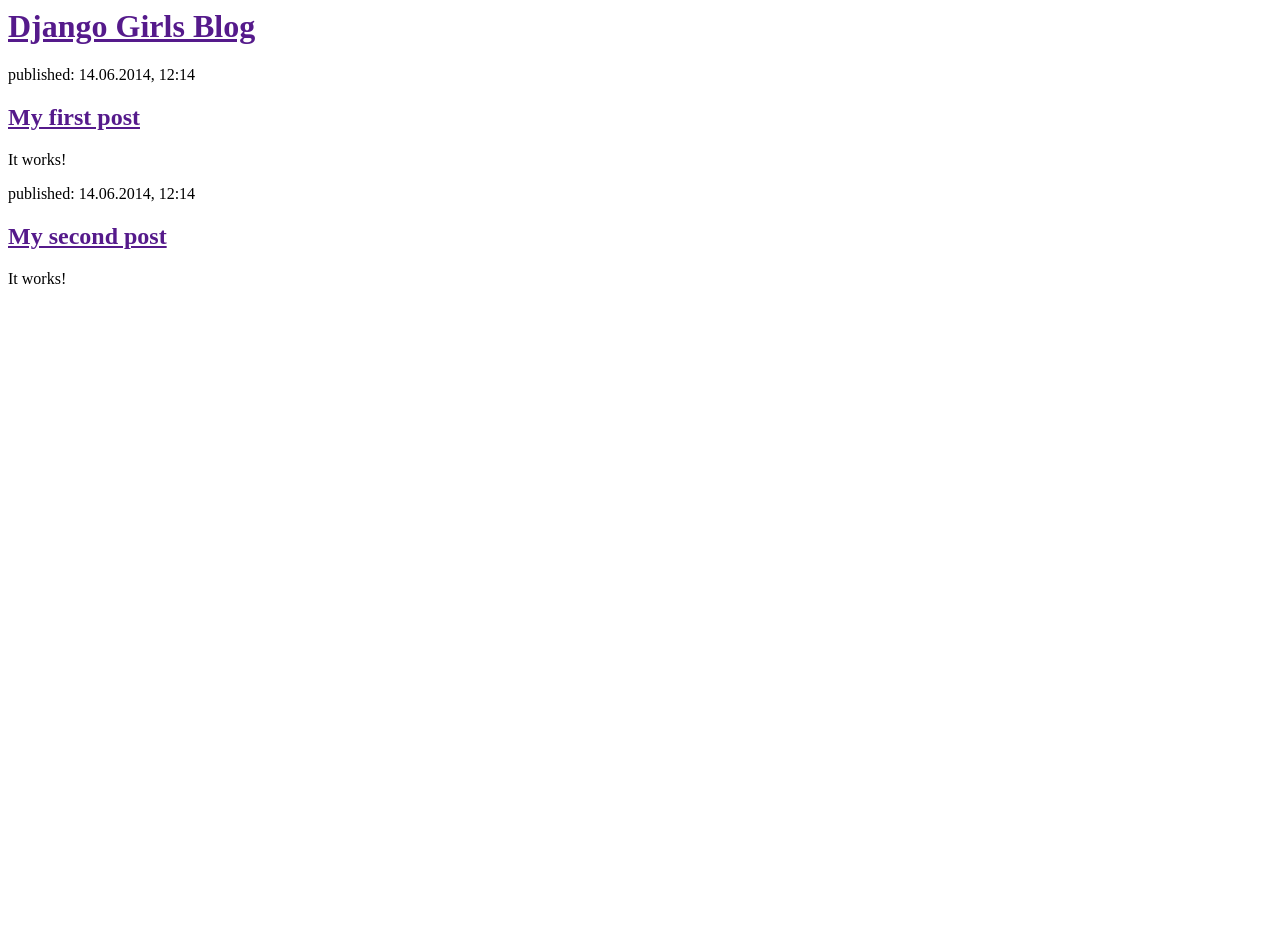
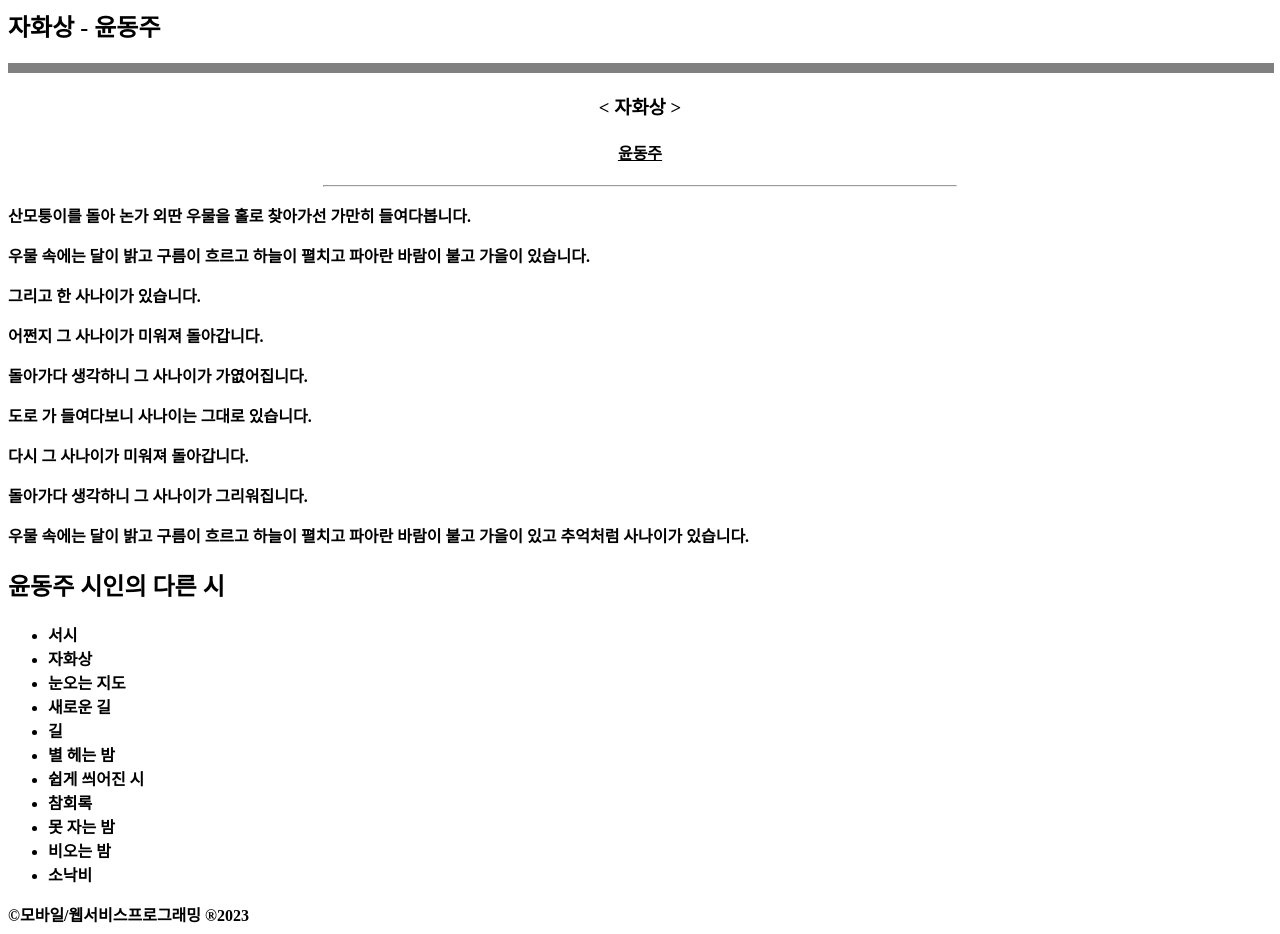
Before and after one commit to komg00/my-blog, a Django app: page / in a window 1280 px wide. Before the commit the page ends 284 px from the top, so only its background shows below. Run offline with Django 4.2, Linux system fonts and the light colour scheme.

Commit message:
Add assignment code

```diff
--- a/blog/templates/blog/post_list.html
+++ b/blog/templates/blog/post_list.html
@@ -1,22 +1,49 @@
 <html>
   <head>
-    <title>Django Girls blog</title>
+    <title>윤동주 - 자화상</title>
   </head>
   <body>
-    <div>
-      <h1><a href="">Django Girls Blog</a></h1>
-    </div>
+    <header>
+      <h2><b>자화상 - 윤동주</h2>
+    </header>
+    <section>
+      <hr size="10" align="center" width=100% noshade="noshade"></hr>
+      <center>
+        <h3> &lt; 자화상 &gt;</h3>
+        <h4><ins>윤동주</ins></h4>
+      </center>
+      <hr align="center" width="50%"></hr>
+      <p>산모퉁이를 돌아 논가 외딴 우물을 홀로 찾아가선 가만히 들여다봅니다.</p>
+      <p>우물 속에는 달이 밝고 구름이 흐르고 하늘이 펼치고 파아란 바람이 불고 가을이 있습니다.</p>
+      <p>그리고 한 사나이가 있습니다. </p>
+      <p>어쩐지 그 사나이가 미워져 돌아갑니다.</p>
+      <p>돌아가다 생각하니 그 사나이가 가엾어집니다.</p>
+      <p>도로 가 들여다보니 사나이는 그대로 있습니다.</p>
+      <p>다시 그 사나이가 미워져 돌아갑니다.</p>
+      <p>돌아가다 생각하니 그 사나이가 그리워집니다.</p>
+      <p>우물 속에는 달이 밝고 구름이 흐르고 하늘이 펼치고 파아란 바람이 불고 가을이 있고 추억처럼 사나이가
+        있습니다.</p>
+      <h2>윤동주 시인의 다른 시</h2>
+      <aiside>
+        <ul>
+          <li>서시</li>
+          <li>자화상</li>
+          <li>눈오는 지도</li>
+          <li>새로운 길</li>
+          <li>길</li>
+          <li>별 헤는 밤</li>
+          <li>쉽게 씌어진 시</li>
+          <li>참회록</li>
+          <li>못 자는 밤</li>
+          <li>비오는 밤</li>
+          <li>소낙비</li>
+        </ul>
+      </aside>
 
-    <div>
-      <p>published: 14.06.2014, 12:14</p>
-      <h2><a href="">My first post</a></h2>
-      <p>It works!</p>
-    </div>
+    </section>
+    <footer>&copy;모바일/웹서비스프로그래밍 ®2023</footer>
 
-    <div>
-      <p>published: 14.06.2014, 12:14</p>
-      <h2><a href="">My second post</a></h2>
-      <p>It works!</p>
-    </div>
+
+
   </body>
 </html>
```
